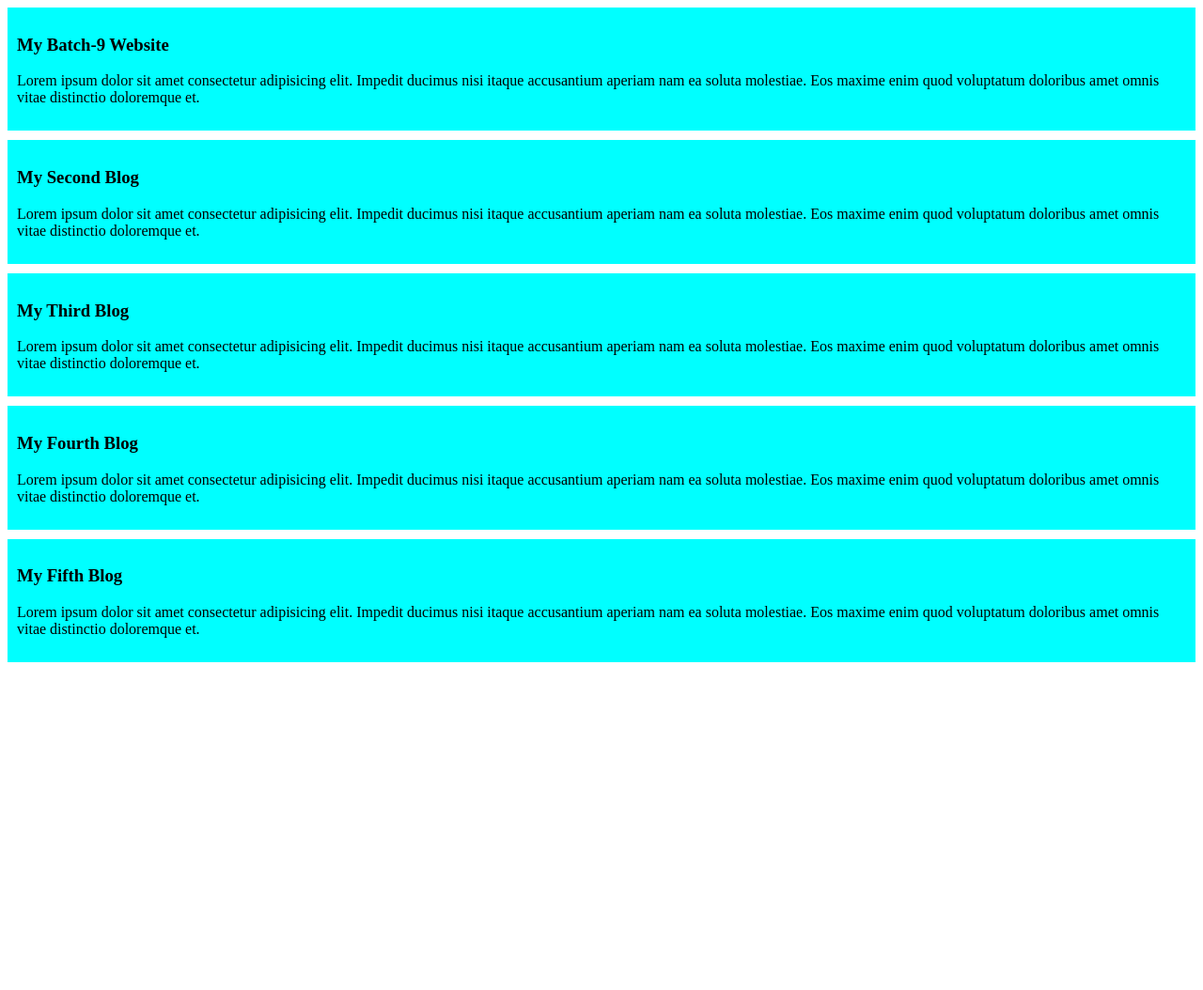
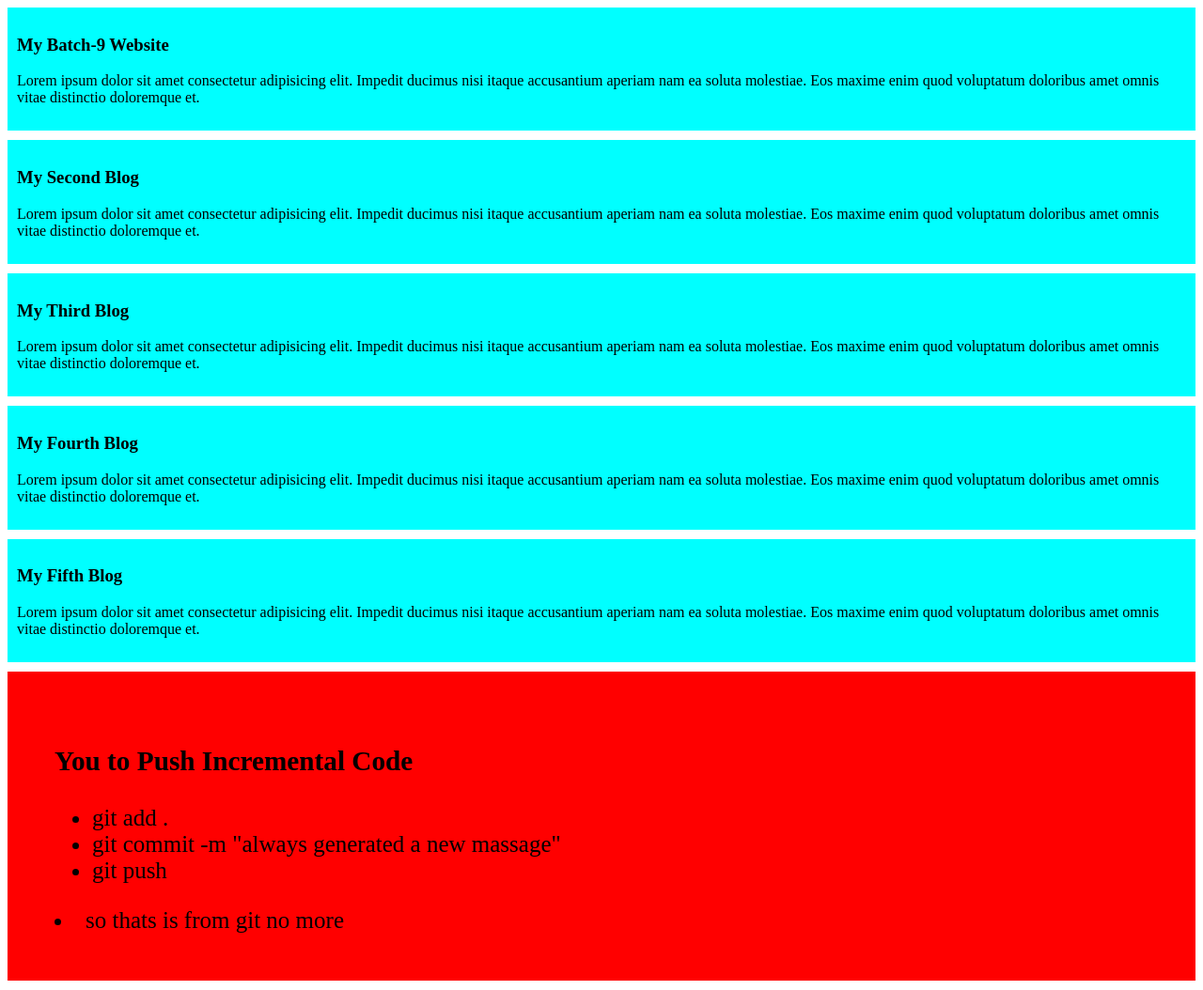
Before and after one commit to mdsalehin/my-first-github-repo, a plain HTML site: page index.html in a window 1280 px wide. Shown: the whole page at 94% size. Before the commit the page ends 800 px from the top, so only its background shows below. Drawn offline with Linux system fonts and the light colour scheme.

Commit message:
added something

```diff
--- a/index.html
+++ b/index.html
@@ -38,5 +38,15 @@
             Lorem ipsum dolor sit amet consectetur adipisicing elit. Impedit ducimus nisi itaque accusantium aperiam nam ea soluta molestiae. Eos maxime enim quod voluptatum doloribus amet omnis vitae distinctio doloremque et.
         </p>
     </div>
+
+    <div class="git">
+        <h3>You to Push Incremental Code</h3>
+        <ul>
+            <li>git add .</li>
+            <li>git commit -m "always generated a new massage"</li>
+            <li>git push</li>
+        </ul>
+        <li>so thats is from git no more </li>
+    </div>
 </body>
 </html>
--- a/styles/blog.css
+++ b/styles/blog.css
@@ -3,3 +3,8 @@ div{
     padding: 10px;
     margin-bottom: 10px;
 }
+.git{
+    background-color: red;
+    padding: 50px;
+    font-size: 25px;
+}
```
